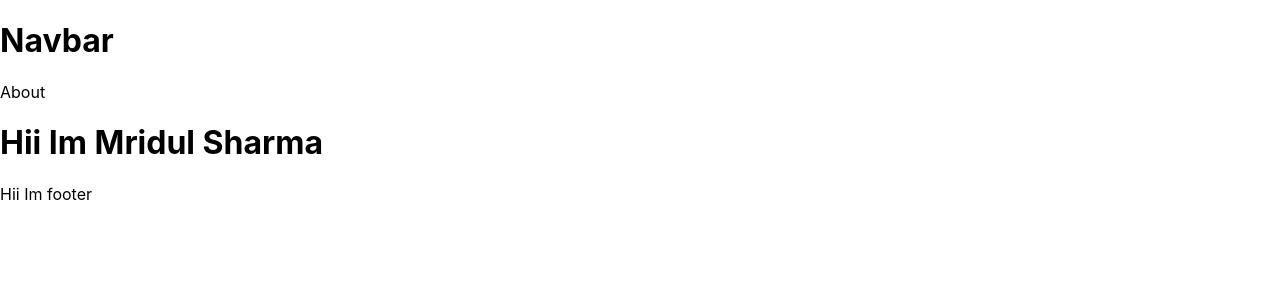
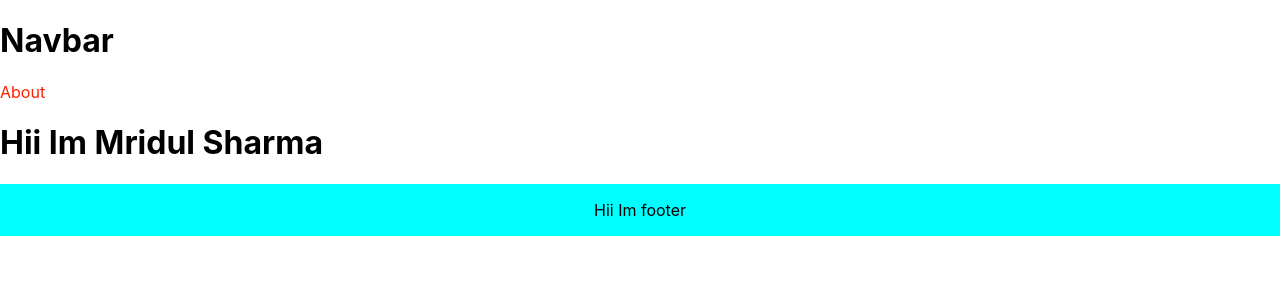
Before and after one commit to engineer-br0/Learnng-Next-Typescript, a Next.js app: page / in a window 1280 px wide. Shown: the top 300 px of the page. Built offline with nearby package versions, Linux system fonts and the light colour scheme.

Commit message:
we cant use .css , have to use .module.css

```diff
--- a/pages/footer.tsx
+++ b/pages/footer.tsx
@@ -1,7 +1,9 @@
+import styles from '../styles/Footer.module.css';
+
 export default function (){
     return(
-        <>
-        <p>Hii Im footer</p>
-        </>
+        <div className={styles.container}>
+         <p>Hii Im footer</p>
+        </div>
     )
 }
--- a/pages/navbar.js
+++ b/pages/navbar.js
@@ -3,7 +3,7 @@ import Link from "next/link";
 const Navbar = () =>{
     return(
         <>
-        <div>
+        <div className="container">
             <h1>Navbar</h1>
             <Link href="/about">  About </Link>
         </div>
--- /dev/null
+++ b/styles/Footer.module.css
@@ -0,0 +1,6 @@
+.container{
+    display: flex;
+    justify-content: center;
+    color : black;
+    background-color: aqua;
+  }
--- a/styles/globals.css
+++ b/styles/globals.css
@@ -7,7 +7,7 @@ body {
 }
 
 a {
-  color: inherit;
+  color: rgb(255, 30, 0);
   text-decoration: none;
 }
 
```
